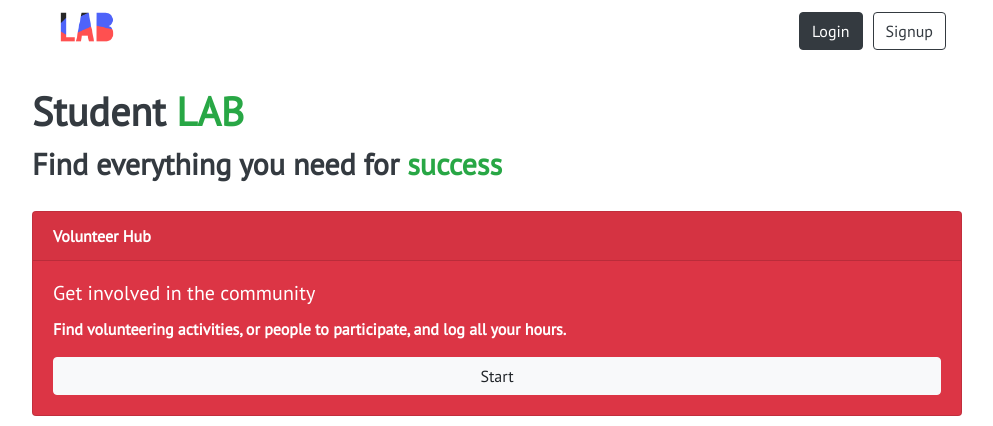
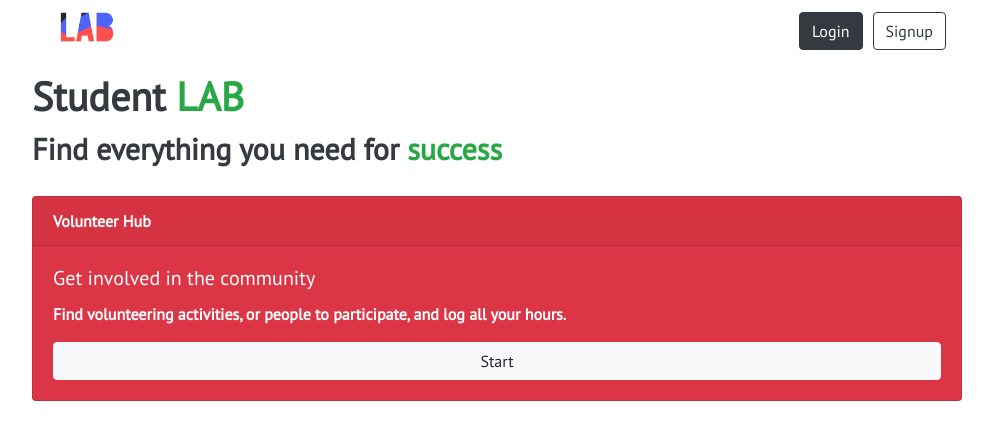
Before and after one commit to PedroVictorCoding/volunteer-atlanta, a Django app: page / in a window 1280 px wide. Shown: the top 426 px of the page, without its empty margins (143-1136 px from the left). Run offline with Django 3.2, Linux system fonts and the light colour scheme; parts of the project's set-up code (start-up, migrations or seed data) failed here and were passed over; some libraries are stand-ins or nearby versions.

Commit message:
header closer to navbar

```diff
--- a/volunteer/templates/lobby/home.html
+++ b/volunteer/templates/lobby/home.html
@@ -18,7 +18,7 @@
 </style>
 
 
-<div style="margin-top:25px;margin-bottom:25px">
+<div style="margin-top:10px;margin-bottom:25px">
         <span class="text-dark" style="font-size:40px;">Student <span class="text-success">LAB</span></span>
         <br>
         <span class="text-dark" style="font-size:30px">Find everything you need for <span class="text-success">success</span></span>
```
